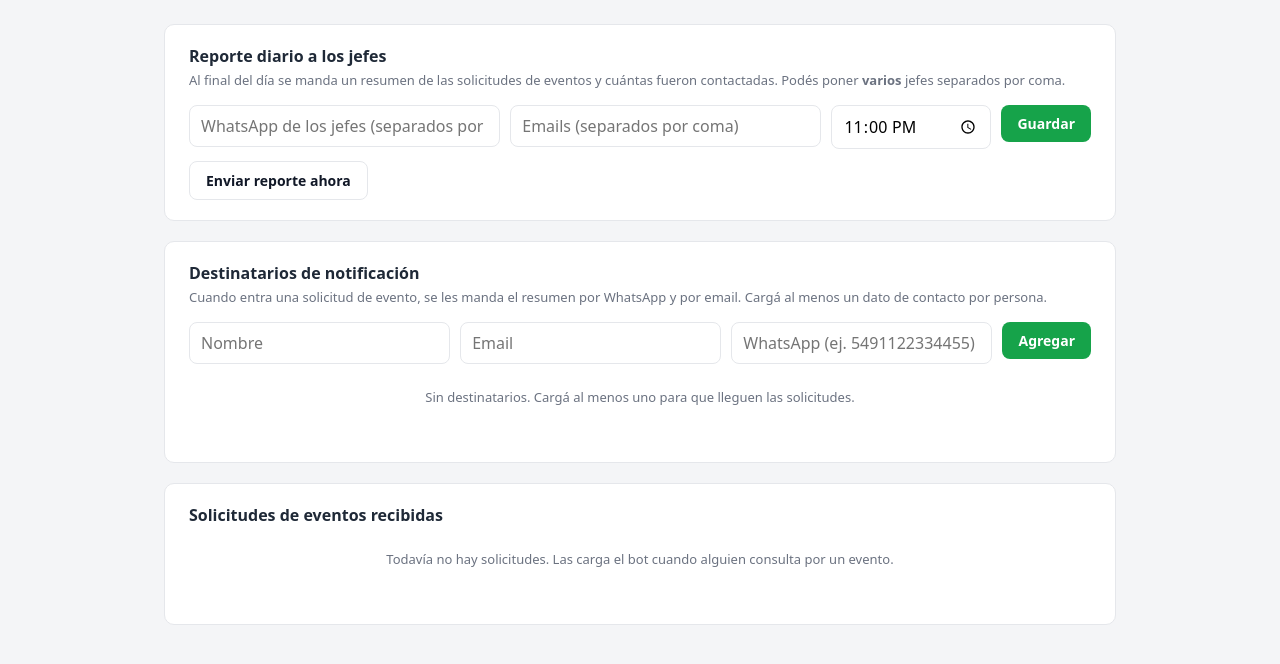
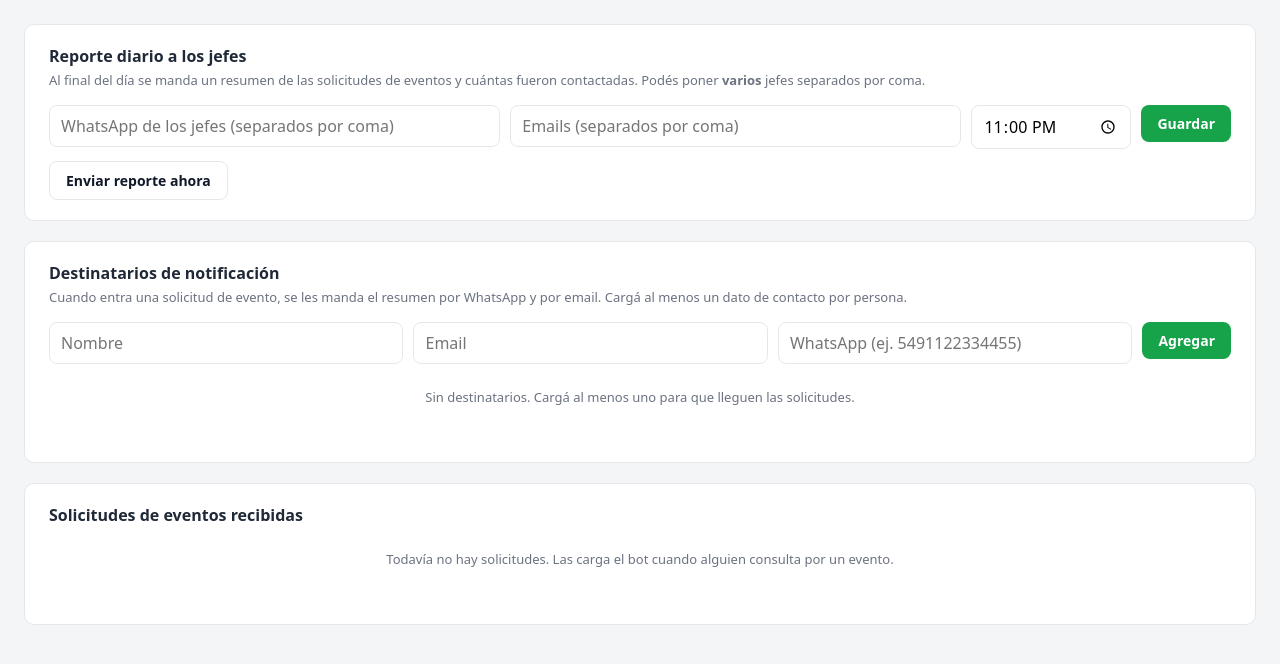
Before and after one commit to barrientossjoel/SelquetBot, a Flask app: page /admin/eventos in a window 1280 px wide. Shown: the part 102-766 px from the top of the page. Run offline with Flask 3, Linux system fonts and the light colour scheme; the visitor is signed in with stand-in values (Sample User, id 1); data that the repository does not hold is empty.

Commit message:
Panel: ensanchar el contenedor central (1000->1280px) y scroll en tablas anchas
La tabla de solicitudes de eventos (con la columna Gestion e inputs) se veia
apretada en el contenedor de 1000px. Se amplia a 1280px y se agrega overflow-x
en las cards para que las tablas anchas scrolleen en vez de romper el layout.

```diff
--- a/static/admin.css
+++ b/static/admin.css
@@ -61,7 +61,7 @@ body {
 .tabs a.active { color: #fff; border-bottom-color: var(--accent); }
 
 /* Content */
-.content { max-width: 1000px; margin: 24px auto; padding: 0 24px; }
+.content { max-width: 1280px; margin: 24px auto; padding: 0 24px; }
 
 .card {
   background: var(--card);
@@ -69,6 +69,7 @@ body {
   border-radius: var(--radius);
   padding: 20px 24px;
   margin-bottom: 20px;
+  overflow-x: auto;   /* tablas anchas (ej. solicitudes de eventos) scrollean en vez de romper */
 }
 .card h2 { margin: 0 0 4px; font-size: 16px; }
 .card-head { display: flex; justify-content: space-between; align-items: center; gap: 12px; }
```
